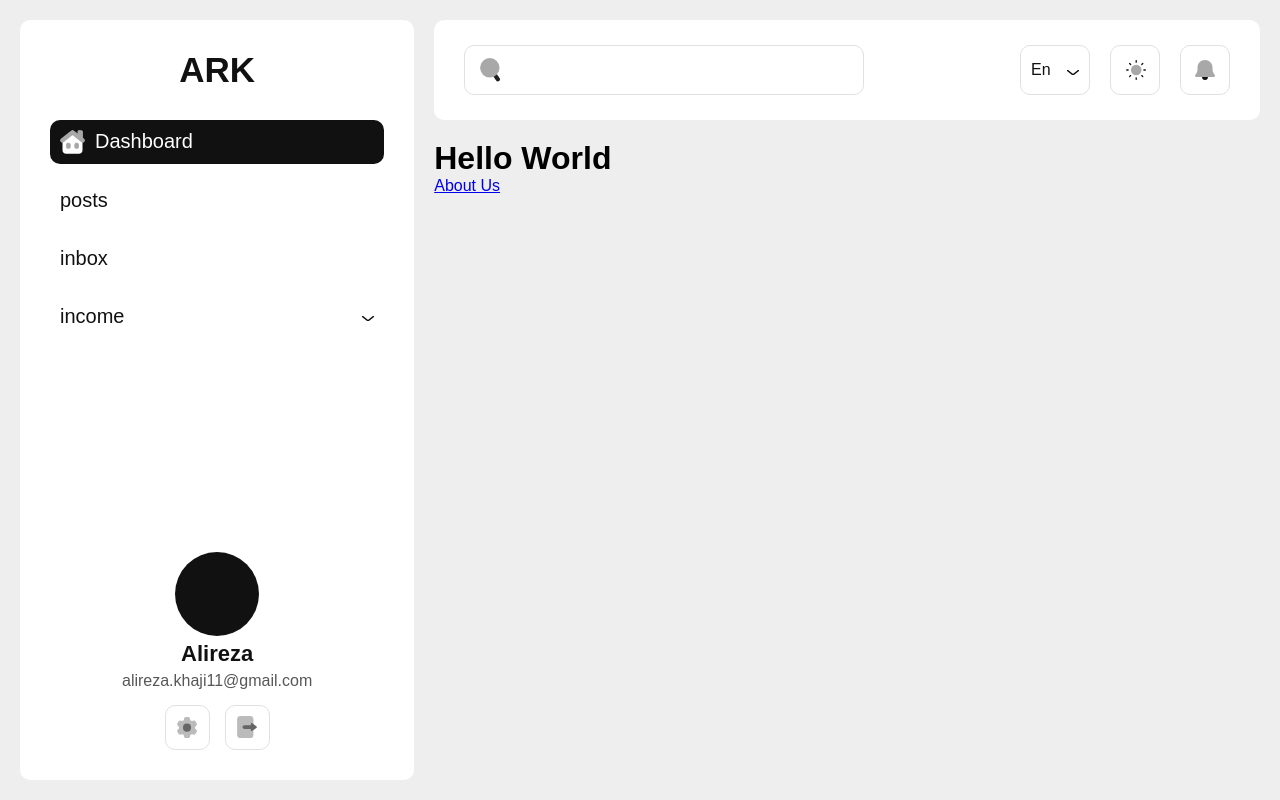
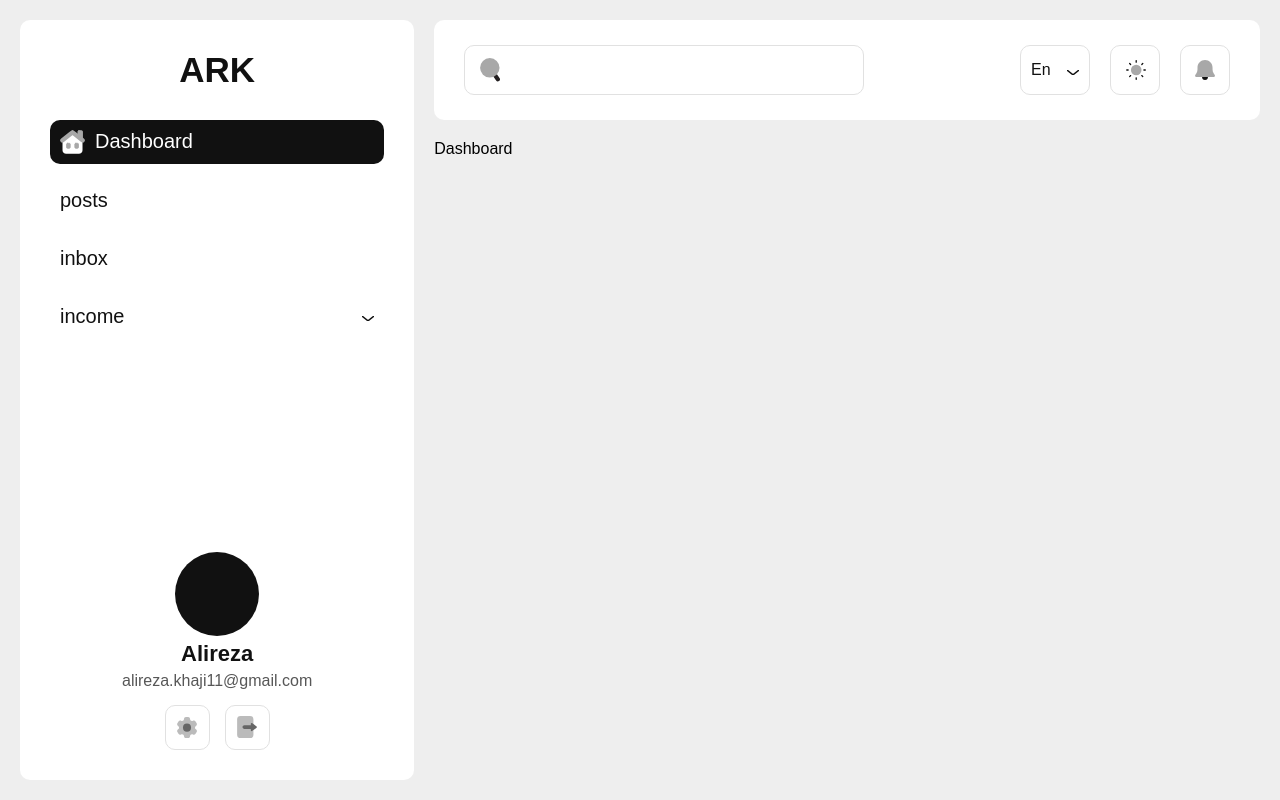
Before and after one commit to ark1111/ark-panel, a React (Vite) app: page / in a window 1280 px wide. Built offline with nearby package versions, Linux system fonts and the light colour scheme; a web font is replaced by a local one.

Commit message:
feat : RouterConfig // nav links

```diff
--- a/src/App.tsx
+++ b/src/App.tsx
@@ -5,8 +5,8 @@ import Nav from "./components/nav";
 import { light, dark } from "./theme";
 import { ThemeProvider } from "styled-components";
 import i18n from "./locals/i18n";
-import { RouterProvider } from "react-router-dom";
-import { router } from "./router/router";
+import { BrowserRouter } from "react-router-dom";
+import RouterConfig from "./router/RouterConfig";
 
 const themeList = [light, dark];
 
@@ -39,6 +39,7 @@ function App() {
   };
   return (
     <ThemeProvider theme={themeList[themeIndex]}>
+      <BrowserRouter>
         <Container $direction={language === "Fa" ? "rtl" : "ltr"}>
           <Nav></Nav>
           <Page>
@@ -53,10 +54,11 @@ function App() {
               $scrollIsActive={scrollIsActive}
               $isRtl={language === "Fa" ? true : false}
             >
-            <RouterProvider router={router} />
+              <RouterConfig />
             </Content>
           </Page>
         </Container>
+      </BrowserRouter>
     </ThemeProvider>
   );
 }
--- a/src/components/nav/index.tsx
+++ b/src/components/nav/index.tsx
@@ -28,6 +28,7 @@ import Setting1 from "../../assets/Setting1";
 import Logout1 from "../../assets/Logout1";
 import { useTheme } from "styled-components";
 import { useTranslate } from "../../locals/useTranslate";
+import { Link } from "react-router-dom";
 
 type Props = {};
 
@@ -65,6 +66,7 @@ const Nav = (props: Props) => {
         <Menu>
           {MenuList.map((item, index) => (
             <MenuItem key={item.id}>
+              <Link to={item.link}>
                 <MenuItemMain
                   $isActive={item.id === activeNav}
                   onClick={() => changeNav(item.id, index)}
@@ -89,9 +91,11 @@ const Nav = (props: Props) => {
                     </ToggleIcon>
                   )}
                 </MenuItemMain>
+              </Link>
               {item.childs?.length > 0 && (
                 <MenuItemChilds $isActive={item.id === activeToggleId}>
                   {item.childs.map((childItem) => (
+                    <Link to={childItem.link}>
                       <MenuItemChildItem
                         key={childItem.id}
                         onClick={() => childchangeNav(item.id, childItem.id)}
@@ -102,6 +106,7 @@ const Nav = (props: Props) => {
                           {translate(childItem.title)}
                         </ChildItemText>
                       </MenuItemChildItem>
+                    </Link>
                   ))}
                 </MenuItemChilds>
               )}
@@ -115,10 +120,10 @@ const Nav = (props: Props) => {
         <ProfileSubText>alireza.khaji11@gmail.com</ProfileSubText>
         <ProfileButtons>
           <ProfileButtonItem>
-            <Setting1 color1="#BBBBBB" color2="#666666"/>
+            <Setting1 color1="#BBBBBB" color2="#666666" />
           </ProfileButtonItem>
           <ProfileButtonItem>
-            <Logout1 color1="#BBBBBB" color2="#666666"/>
+            <Logout1 color1="#BBBBBB" color2="#666666" />
           </ProfileButtonItem>
         </ProfileButtons>
       </Profile>
--- a/src/components/nav/list.tsx
+++ b/src/components/nav/list.tsx
@@ -18,7 +18,7 @@ export const MenuList: {
     icon: <Home1 width="25px" color1="#BBBBBB" color2="#666666" />,
     activeIcon: <Home1 width="25px" color2="#a8a8a8" color1="#fff" />,
     childs: [],
-    link: "",
+    link: "/",
   },
   {
     id: 2,
@@ -26,7 +26,7 @@ export const MenuList: {
     icon: null,
     activeIcon: null,
     childs: [],
-    link: "",
+    link: "#",
   },
   {
     id: 3,
@@ -34,7 +34,7 @@ export const MenuList: {
     icon: null,
     activeIcon: null,
     childs: [],
-    link: "",
+    link: "#",
   },
   {
     id: 4,
@@ -45,15 +45,15 @@ export const MenuList: {
       {
         id: 4,
         title: "subset1",
-        link: "",
+        link: "#",
       },
       {
         id: 5,
         title: "subset2",
-        link: "",
+        link: "#",
       },
     ],
-    link: "",
+    link: "#",
   },
   // {
   //     id:0,
--- a/src/index.css
+++ b/src/index.css
@@ -7,3 +7,7 @@
 body {
   font-family: "Preahvihear", sans-serif;
 }
+
+a{
+  text-decoration: none;
+}
--- /dev/null
+++ b/src/page/dashboard/index.tsx
@@ -0,0 +1,14 @@
+
+
+
+import React from 'react'
+
+type Props = {}
+
+const Dashboard = (props: Props) => {
+  return (
+    <div>Dashboard</div>
+  )
+}
+
+export default Dashboard
--- /dev/null
+++ b/src/router/RouterConfig.tsx
@@ -0,0 +1,14 @@
+import { Route, Routes } from "react-router-dom";
+import Dashboard from "../page/dashboard";
+
+type Props = {};
+
+const RouterConfig = (props: Props) => {
+  return (
+    <Routes>
+      <Route path="/" element={<Dashboard />} />
+    </Routes>
+  );
+};
+
+export default RouterConfig;
--- a/src/router/router.tsx
+++ /dev/null
@@ -1,17 +0,0 @@
-import { createBrowserRouter, Route, Link } from "react-router-dom";
-
-export const router = createBrowserRouter([
-  {
-    path: "/",
-    element: (
-      <div>
-        <h1>Hello World</h1>
-        <Link to="about">About Us</Link>
-      </div>
-    ),
-  },
-  {
-    path: "about",
-    element: <div>About</div>,
-  },
-]);
```
Lines whose indentation alone changed are shown as unchanged.
